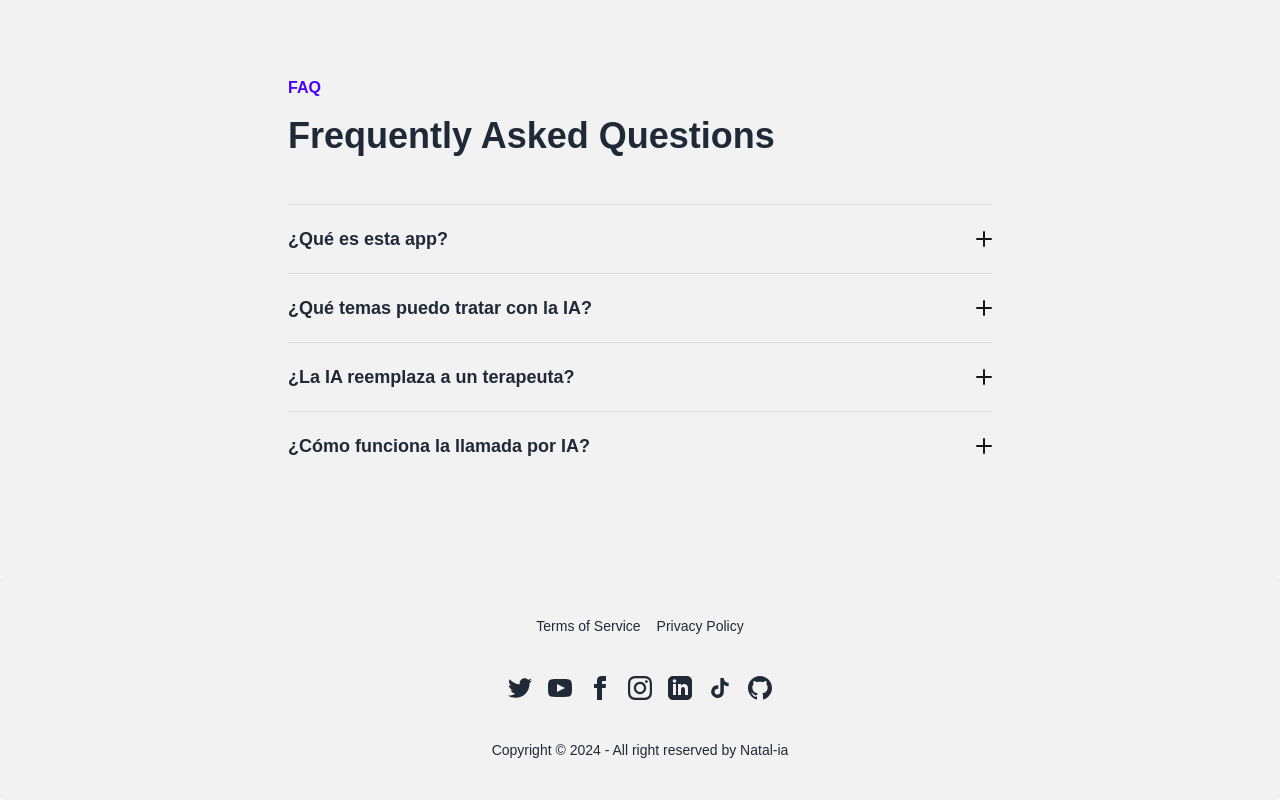
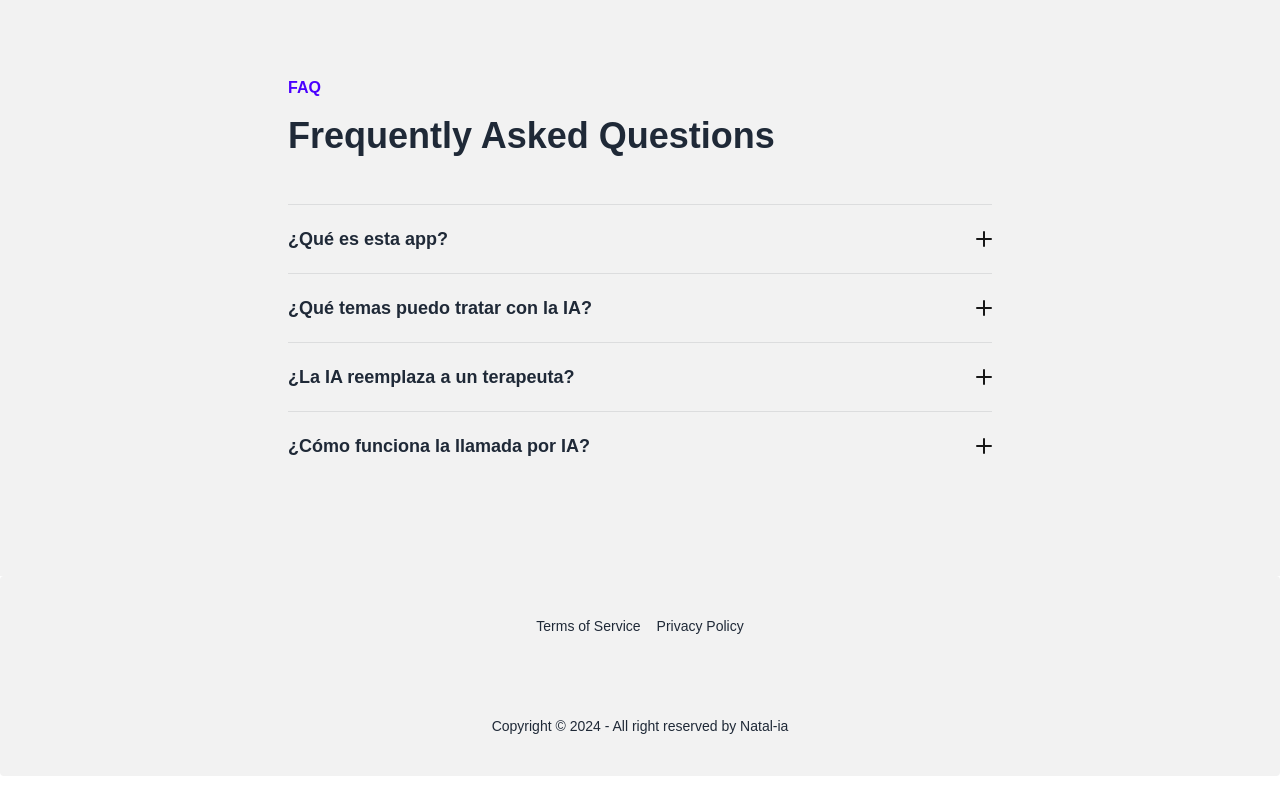
Before and after one commit to Dukedanidd/natal-ia, a Next.js app: page / in a window 1280 px wide. Shown: the part 1620-2420 px from the top of the page. After the commit the page ends 2396 px from the top, so only its background shows below. Built offline with nearby package versions, Linux system fonts and the light colour scheme; no server answers.

Commit message:
Remove social media icons from Footer component

```diff
--- a/components/common/Footer.js
+++ b/components/common/Footer.js
@@ -17,97 +17,7 @@ const Footer = () => {
       </nav>
       <nav>
         <div className="grid grid-flow-col gap-4">
-          {config.socials.twitter && (
-            <a href={config.socials.twitter}>
-              <svg
-                xmlns="http://www.w3.org/2000/svg"
-                width="24"
-                height="24"
-                viewBox="0 0 24 24"
-                className="fill-current"
-              >
-                <path d="M24 4.557c-.883.392-1.832.656-2.828.775 1.017-.609 1.798-1.574 2.165-2.724-.951.564-2.005.974-3.127 1.195-.897-.957-2.178-1.555-3.594-1.555-3.179 0-5.515 2.966-4.797 6.045-4.091-.205-7.719-2.165-10.148-5.144-1.29 2.213-.669 5.108 1.523 6.574-.806-.026-1.566-.247-2.229-.616-.054 2.281 1.581 4.415 3.949 4.89-.693.188-1.452.232-2.224.084.626 1.956 2.444 3.379 4.6 3.419-2.07 1.623-4.678 2.348-7.29 2.04 2.179 1.397 4.768 2.212 7.548 2.212 9.142 0 14.307-7.721 13.995-14.646.962-.695 1.797-1.562 2.457-2.549z"></path>
-              </svg>
-            </a>
-          )}
-          {config.socials.youtube && (
-            <a href={config.socials.youtube}>
-              <svg
-                xmlns="http://www.w3.org/2000/svg"
-                width="24"
-                height="24"
-                viewBox="0 0 24 24"
-                className="fill-current"
-              >
-                <path d="M19.615 3.184c-3.604-.246-11.631-.245-15.23 0-3.897.266-4.356 2.62-4.385 8.816.029 6.185.484 8.549 4.385 8.816 3.6.245 11.626.246 15.23 0 3.897-.266 4.356-2.62 4.385-8.816-.029-6.185-.484-8.549-4.385-8.816zm-10.615 12.816v-8l8 3.993-8 4.007z"></path>
-              </svg>
-            </a>
-          )}
-          {config.socials.facebook && (
-            <a href={config.socials.facebook}>
-              <svg
-                xmlns="http://www.w3.org/2000/svg"
-                width="24"
-                height="24"
-                viewBox="0 0 24 24"
-                className="fill-current"
-              >
-                <path d="M9 8h-3v4h3v12h5v-12h3.642l.358-4h-4v-1.667c0-.955.192-1.333 1.115-1.333h2.885v-5h-3.808c-3.596 0-5.192 1.583-5.192 4.615v3.385z"></path>
-              </svg>
-            </a>
-          )}
-          {config.socials.instagram && (
-            <a href={config.socials.instagram}>
-              <svg
-                xmlns="http://www.w3.org/2000/svg"
-                width="24"
-                height="24"
-                viewBox="0 0 24 24"
-                className="fill-current"
-              >
-                <path d="M12 2.163c3.204 0 3.584.012 4.85.07 3.252.148 4.771 1.691 4.919 4.919.058 1.265.069 1.645.069 4.849 0 3.205-.012 3.584-.069 4.849-.149 3.225-1.664 4.771-4.919 4.919-1.266.058-1.644.07-4.85.07-3.204 0-3.584-.012-4.849-.07-3.26-.149-4.771-1.699-4.919-4.92-.058-1.265-.07-1.644-.07-4.849 0-3.204.013-3.583.07-4.849.149-3.227 1.664-4.771 4.919-4.919 1.266-.057 1.645-.069 4.849-.069zm0-2.163c-3.259 0-3.667.014-4.947.072-4.358.2-6.78 2.618-6.98 6.98-.059 1.281-.073 1.689-.073 4.948 0 3.259.014 3.668.072 4.948.2 4.358 2.618 6.78 6.98 6.98 1.281.058 1.689.072 4.948.072 3.259 0 3.668-.014 4.948-.072 4.354-.2 6.782-2.618 6.979-6.98.059-1.28.073-1.689.073-4.948 0-3.259-.014-3.667-.072-4.947-.196-4.354-2.617-6.78-6.979-6.98-1.281-.059-1.69-.073-4.949-.073zm0 5.838c-3.403 0-6.162 2.759-6.162 6.162s2.759 6.163 6.162 6.163 6.162-2.759 6.162-6.163c0-3.403-2.759-6.162-6.162-6.162zm0 10.162c-2.209 0-4-1.79-4-4 0-2.209 1.791-4 4-4s4 1.791 4 4c0 2.21-1.791 4-4 4zm6.406-11.845c-.796 0-1.441.645-1.441 1.44s.645 1.44 1.441 1.44c.795 0 1.439-.645 1.439-1.44s-.644-1.44-1.439-1.44z" />
-              </svg>
-            </a>
-          )}
-          {config.socials.linkedin && (
-            <a href={config.socials.linkedin}>
-              <svg
-                xmlns="http://www.w3.org/2000/svg"
-                width="24"
-                height="24"
-                viewBox="0 0 24 24"
-                className="fill-current"
-              >
-                <path d="M19 0h-14c-2.761 0-5 2.239-5 5v14c0 2.761 2.239 5 5 5h14c2.762 0 5-2.239 5-5v-14c0-2.761-2.238-5-5-5zm-11 19h-3v-11h3v11zm-1.5-12.268c-.966 0-1.75-.79-1.75-1.764s.784-1.764 1.75-1.764 1.75.79 1.75 1.764-.783 1.764-1.75 1.764zm13.5 12.268h-3v-5.604c0-3.368-4-3.113-4 0v5.604h-3v-11h3v1.765c1.396-2.586 7-2.777 7 2.476v6.759z" />
-              </svg>
-            </a>
-          )}
-          {config.socials.tiktok && (
-            <a href={config.socials.tiktok}>
-              <svg
-                xmlns="http://www.w3.org/2000/svg"
-                width="24"
-                height="24"
-                viewBox="0 0 24 24"
-                className="fill-current"
-              >
-                <path d="M19.59 6.69a4.83 4.83 0 0 1-3.77-4.25V2h-3.45v13.67a2.89 2.89 0 0 1-5.2 1.74 2.89 2.89 0 0 1 2.31-4.64 2.93 2.93 0 0 1 .88.13V9.4a6.84 6.84 0 0 0-1-.05A6.33 6.33 0 0 0 5 20.1a6.34 6.34 0 0 0 10.86-4.43v-7a8.16 8.16 0 0 0 4.77 1.52v-3.4a4.85 4.85 0 0 1-1-.1z" />
-              </svg>
-            </a>
-          )}
-          {config.socials.github && (
-            <a href={config.socials.github}>
-              <svg
-                xmlns="http://www.w3.org/2000/svg"
-                width="24"
-                height="24"
-                viewBox="0 0 24 24"
-                className="fill-current"
-              >
-                <path d="M12 0c-6.626 0-12 5.373-12 12 0 5.302 3.438 9.8 8.207 11.387.599.111.793-.261.793-.577v-2.234c-3.338.726-4.033-1.416-4.033-1.416-.546-1.387-1.333-1.756-1.333-1.756-1.089-.745.083-.729.083-.729 1.205.084 1.839 1.237 1.839 1.237 1.07 1.834 2.807 1.304 3.492.997.107-.775.418-1.305.762-1.604-2.665-.305-5.467-1.334-5.467-5.931 0-1.311.469-2.381 1.236-3.221-.124-.303-.535-1.524.117-3.176 0 0 1.008-.322 3.301 1.23.957-.266 1.983-.399 3.003-.404 1.02.005 2.047.138 3.006.404 2.291-1.552 3.297-1.23 3.297-1.23.653 1.653.242 2.874.118 3.176.77.84 1.235 1.911 1.235 3.221 0 4.609-2.807 5.624-5.479 5.921.43.372.823 1.102.823 2.222v3.293c0 .319.192.694.801.576 4.765-1.589 8.199-6.086 8.199-11.386 0-6.627-5.373-12-12-12z" />
-              </svg>
-            </a>
-          )}
+          {/* Aquí se eliminan los iconos de redes sociales */}
         </div>
       </nav>
       <aside>
```
